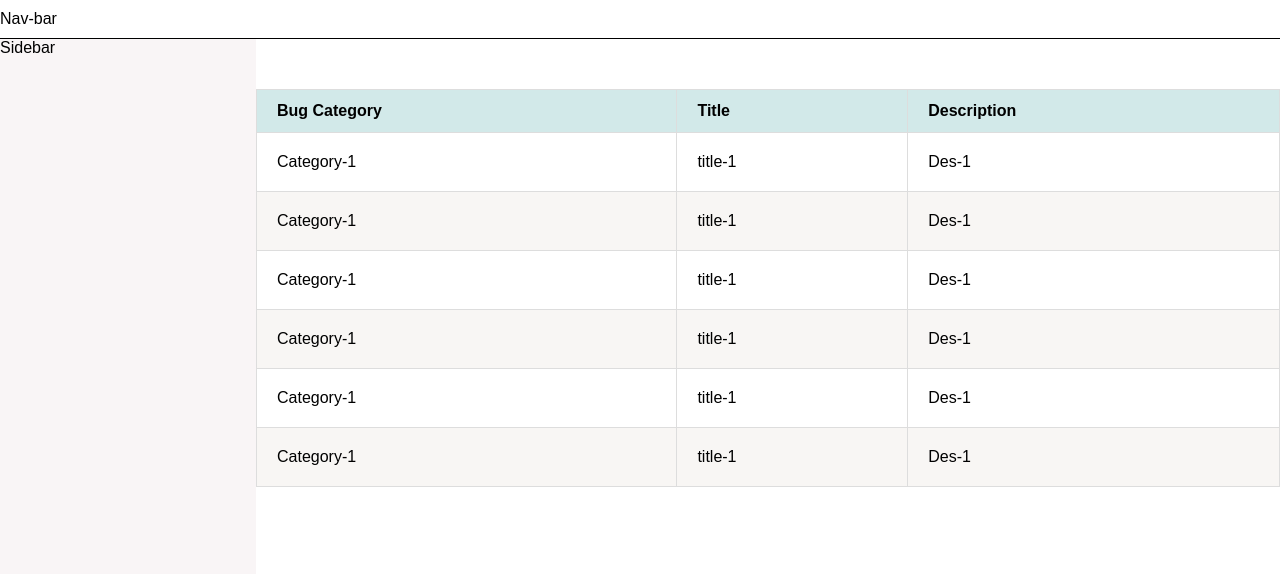
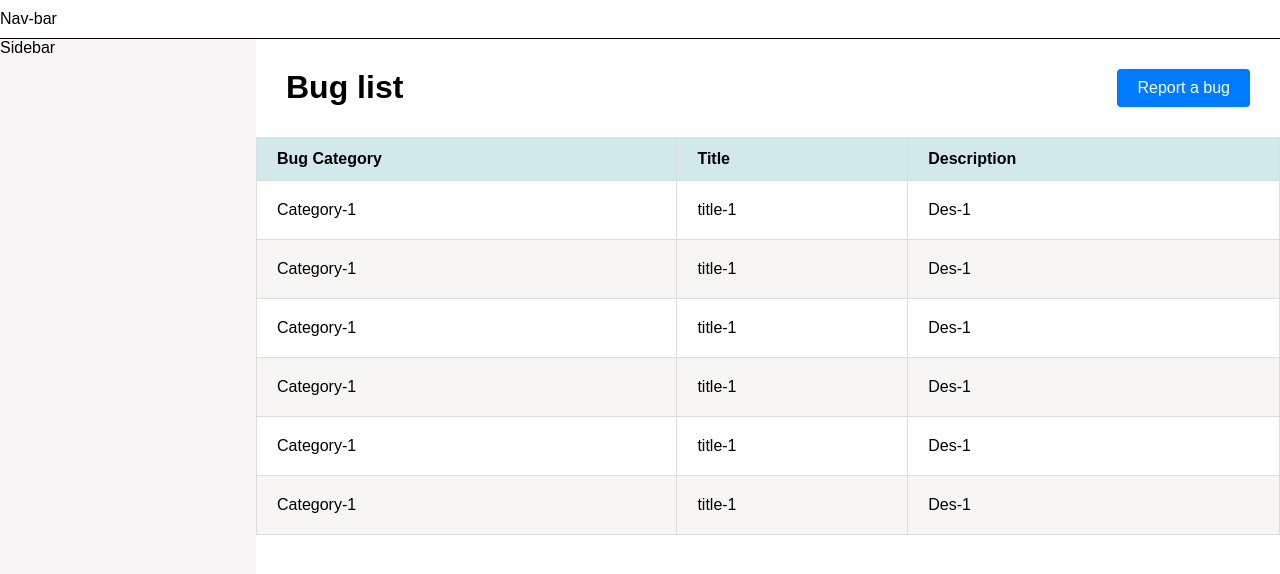
Before and after one commit to utsukta1/bug-Tracker, a React (Vite) app: page / in a window 1280 px wide. Shown: the top 574 px of the page. Built offline with nearby package versions, Linux system fonts and the light colour scheme.

Commit message:
Add bug Reporting form

```diff
--- /dev/null
+++ b/src/views/AddForm/index.css
@@ -0,0 +1,17 @@
+.form-input {
+    display: flex;
+    flex-direction: column;
+    gap: 1rem;
+}
+
+.add-btn {
+    padding: 10px 20px;
+    font-size: 16px;
+    background-color: #007bff;
+    color: #fff;
+    border: none;
+    border-radius: 4px;
+    cursor: pointer;
+    margin-left: 40%;
+    margin-top: 5%;
+}
--- /dev/null
+++ b/src/views/AddForm/index.jsx
@@ -0,0 +1,26 @@
+import React from "react";
+import "./index.css"
+
+function AddForm() {
+    return (
+
+        <>
+
+            <div className="form-input">
+                <input type="text" className="inp" placeholder="Title" />
+                <input type="text" className="inp" placeholder="Project" />
+                <input type="text" className="inp" placeholder="Priority" />
+                <textarea name="desc" id="desc" cols="30" rows="10" placeholder="Description"></textarea>
+
+
+            </div>
+            <button className="add-btn">Add</button>
+
+
+        </>
+
+
+    )
+}
+
+export default AddForm;
--- a/src/views/BugList/index.css
+++ b/src/views/BugList/index.css
@@ -33,7 +33,7 @@
                 border-collapse: collapse;
                 /* width: 120vh; */
                 /* font-family: Arial, Helvetica, sans-serif; */
-                margin-top: 50px;
+                margin-top: 30px;
             }
 
             .category-table td,
@@ -58,6 +58,13 @@
             .category-table tr:hover {
                 background-color: #ddd;
             }
+
+            .btn {
+                display: flex;
+                justify-content: space-between;
+                margin: 30px;
+
+            }
         }
 
     }
--- a/src/views/BugList/index.jsx
+++ b/src/views/BugList/index.jsx
@@ -2,6 +2,7 @@ import React from "react";
 import Nav from "../Navbar";
 import Side from "../aside";
 import "./index.css";
+import Btn from "../button";
 
 
 
@@ -16,7 +17,15 @@ function BugList() {
                     <div className="as"><Side /></div>
                     <div className="container">
 
+
+                        <div className="btn">
+                            <div><h1>Bug list</h1></div>
+                            <div><Btn /></div>
+
+                        </div>
+
                         <table className="category-table">
+
                             <thead>
 
                                 <tr>
--- /dev/null
+++ b/src/views/button/index.css
@@ -0,0 +1,42 @@
+.b {
+    padding: 10px 20px;
+    font-size: 16px;
+    background-color: #007bff;
+    color: #fff;
+    border: none;
+    border-radius: 4px;
+    cursor: pointer;
+}
+
+.modal {
+
+
+    position: fixed;
+    z-index: 1;
+    left: 0;
+    top: 0;
+    width: 100%;
+    height: 100%;
+    overflow: auto;
+    background-color: rgba(0, 0, 0, 0.4);
+
+}
+
+.modal-content {
+    background-color: #fefefe;
+    margin: 10% auto;
+    padding: 20px;
+    border: 1px solid #888;
+    width: 80%;
+    max-width: 600px;
+    border-radius: 4px;
+    position: relative;
+}
+
+.close {
+    color: #aaa;
+    float: right;
+    font-size: 28px;
+    font-weight: bold;
+    cursor: pointer;
+}
--- /dev/null
+++ b/src/views/button/index.jsx
@@ -0,0 +1,47 @@
+// import React from "react";
+// import { useState } from "react";
+// import addForm from "../AddForm";
+
+// import "./index.css";
+
+// function Btn() {
+
+
+//     return (
+//         <>
+//             <button className="b" onClick={addForm}>Report a bug</button>
+//         </>
+
+//     )
+// }
+
+
+
+// export default Btn;
+
+import React, { useState } from "react";
+import AddForm from "../AddForm"; // Assuming AddForm is a component to display the form
+
+import "./index.css";
+
+function Btn() {
+    const [showModal, setShowModal] = useState(false);
+
+    const toggleModal = () => {
+        setShowModal(!showModal);
+    };
+
+    return (
+        <>
+            <button className="b" onClick={toggleModal}>Report a bug</button>
+            {showModal && <div className="modal">
+                <div className="modal-content">
+                    <span className="close" onClick={toggleModal}>&times;</span>
+                    <AddForm />
+                </div>
+            </div>}
+        </>
+    );
+}
+
+export default Btn;
```
